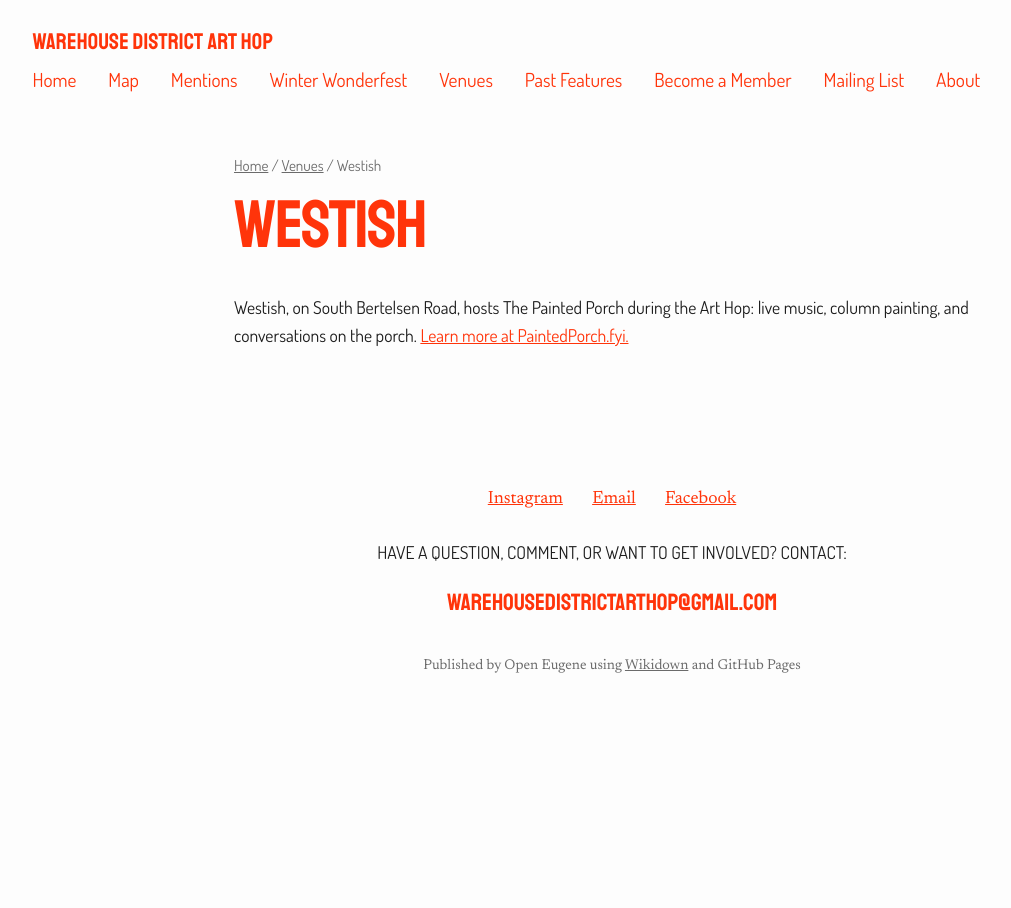
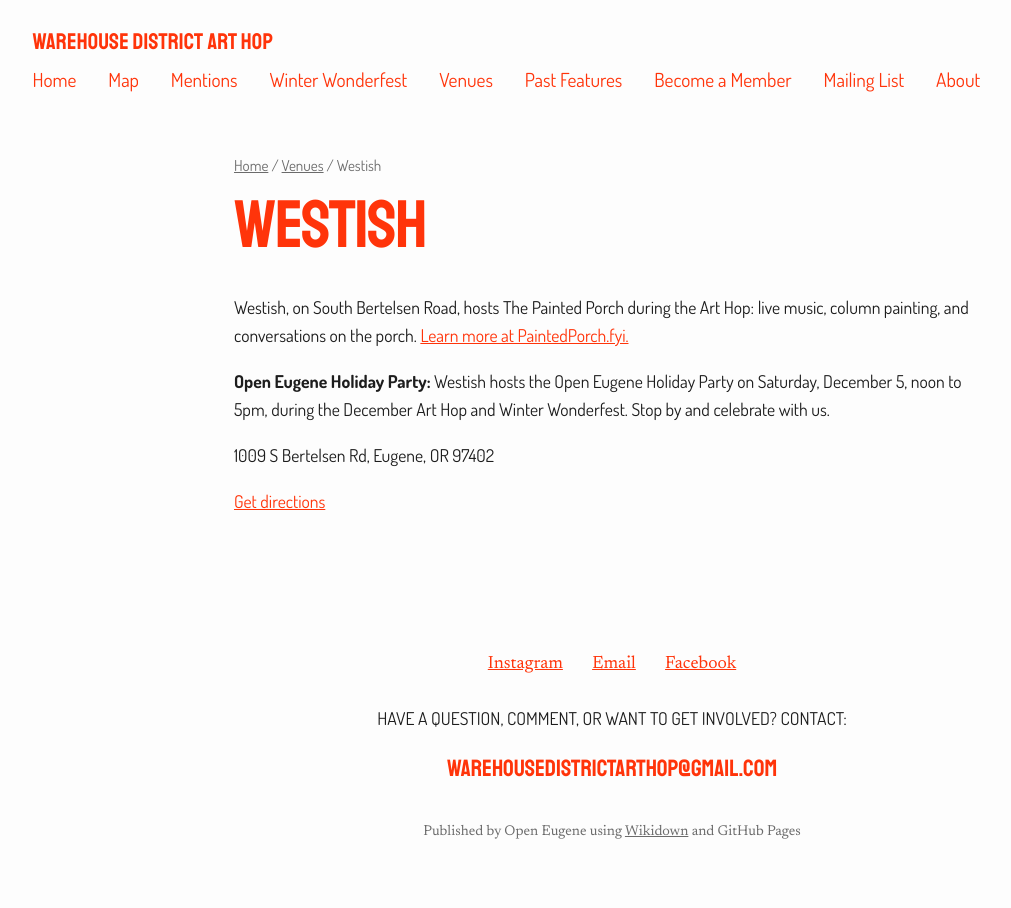
Before and after one commit to OpenEugene/art-hop, a Jekyll site: the page built from docs/Venues/Westish.md, in a window 1280 px wide. Shown: the whole page, without its empty margins (28-1039 px from the left). Built offline with Jekyll 4.4.1, drawn with Linux system fonts in a browser that asks for light colours; our own code applies the rules of GitHub Pages for plain Markdown files.

Commit message:
Westish: add address, directions link, and Open Eugene Holiday Party news (Dec 5, noon-5pm)

```diff
--- a/docs/Venues/Westish.md
+++ b/docs/Venues/Westish.md
@@ -3,3 +3,9 @@
 # Westish
 
 Westish, on South Bertelsen Road, hosts The Painted Porch during the Art Hop: live music, column painting, and conversations on the porch. [Learn more at PaintedPorch.fyi.](http://PaintedPorch.fyi)
+
+**Open Eugene Holiday Party:** Westish hosts the Open Eugene Holiday Party on Saturday, December 5, noon to 5pm, during the December Art Hop and Winter Wonderfest. Stop by and celebrate with us.
+
+1009 S Bertelsen Rd, Eugene, OR 97402
+
+[Get directions](https://www.google.com/maps/dir/?api=1&destination=1009+S+Bertelsen+Rd%2C+Eugene%2C+OR+97402)
```
